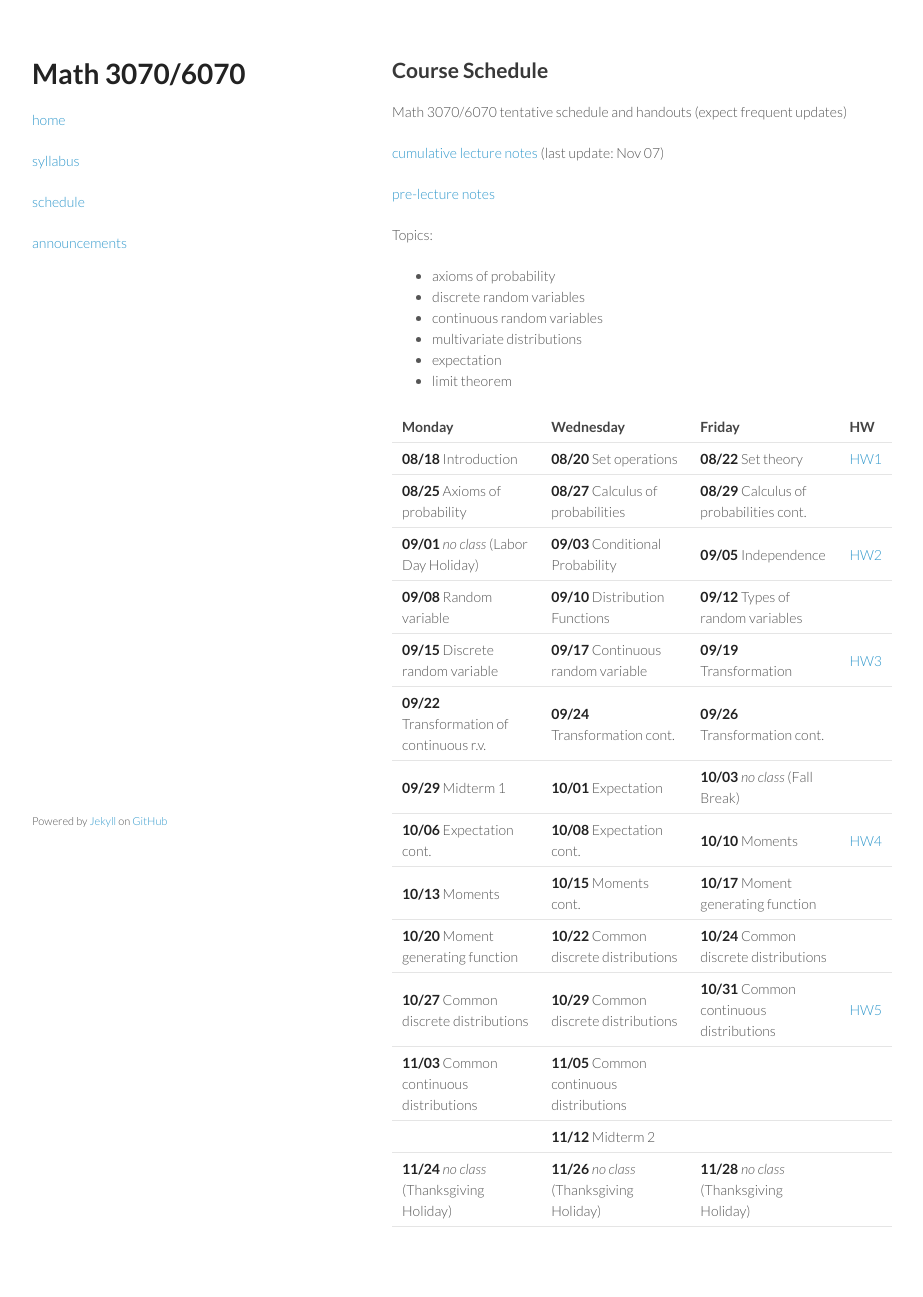
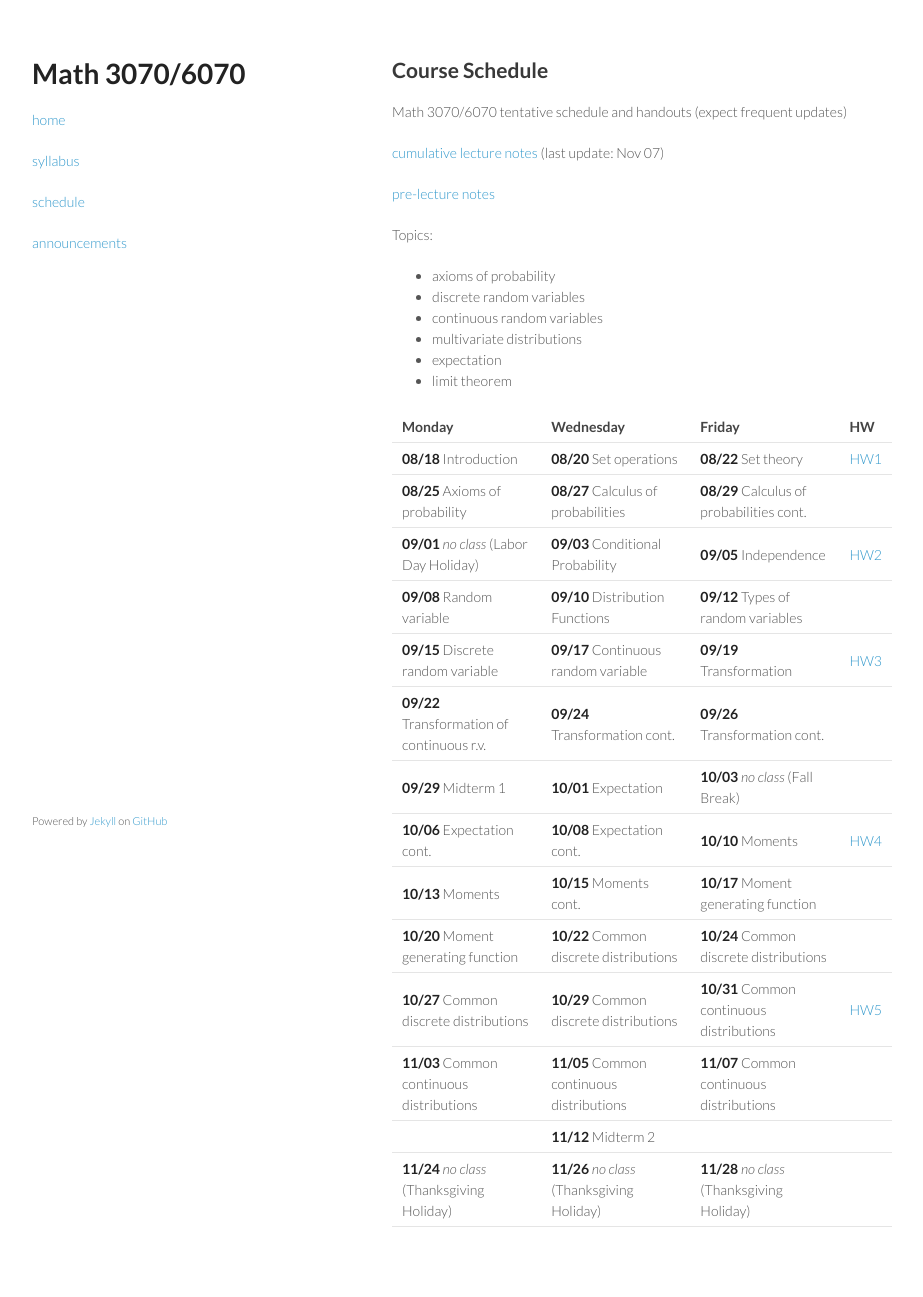
Before and after one commit to tulane-math-3070/2025Fall, a Jekyll site: the page built from schedule/schedule.md, in a window 1280 px wide. Shown: the whole page, without its empty margins (178-1101 px from the left). Built offline with Jekyll 4.4.1, drawn with Linux system fonts in a browser that asks for light colours.

Commit message:
update schedule, continue with normal..

```diff
--- a/schedule/schedule.md
+++ b/schedule/schedule.md
@@ -37,6 +37,6 @@ Topics:
 | **10/13** Moments | **10/15** Moments cont. | **10/17** Moment generating function | |
 | **10/20** Moment generating function | **10/22** Common discrete distributions | **10/24** Common discrete distributions | |
 | **10/27** Common discrete distributions | **10/29** Common discrete distributions | **10/31** Common continuous distributions | [HW5](../HW/HW5/HW5.pdf) |
-| **11/03** Common continuous distributions | **11/05** Common continuous distributions | | |
+| **11/03** Common continuous distributions | **11/05** Common continuous distributions | **11/07** Common continuous distributions | |
 | | **11/12** Midterm 2 | | |
 | **11/24** _no class_ (Thanksgiving Holiday) | **11/26**  _no class_ (Thanksgiving Holiday) | **11/28**  _no class_ (Thanksgiving Holiday) | |
```
